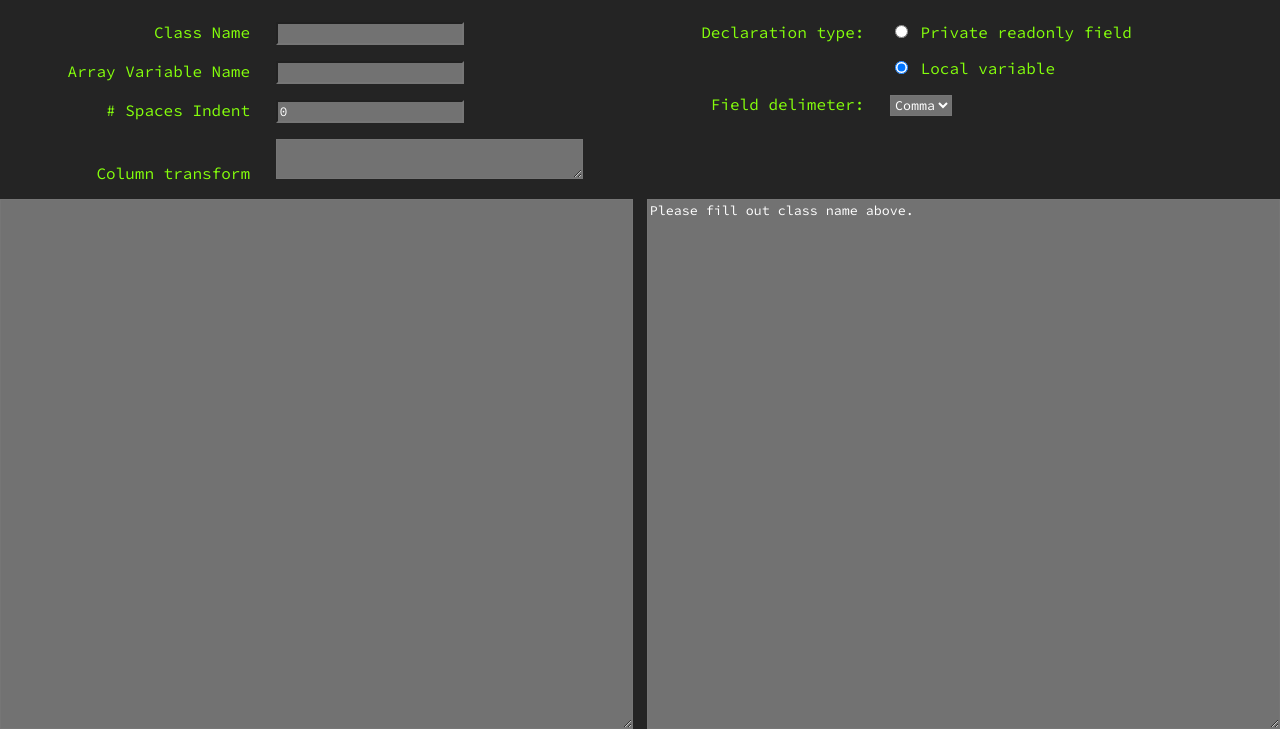
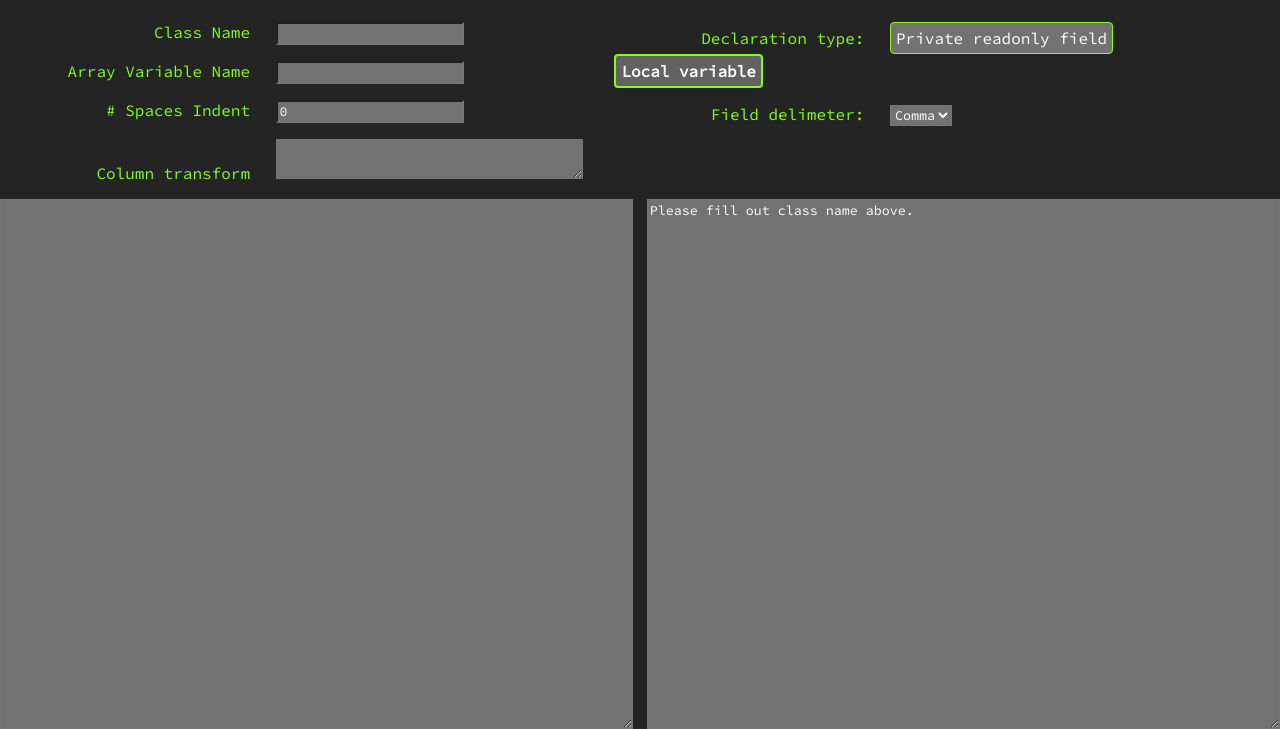
Before and after one commit to austinsims/test-data-generator, a plain HTML site: page index.html in a window 1280 px wide. Shown: the part 77-806 px from the top of the page. Drawn offline with Linux system fonts and the light colour scheme.

Commit message:
Change radio buttons to look like actual buttons

```diff
--- a/index.html
+++ b/index.html
@@ -37,17 +37,13 @@
 
             <p>
                     <label>Declaration type:</label>
-                    <input type="radio" name="declaration"
+                    <input type="radio" id="declaration-private" name="declaration"
                            data-bind="checked: declaration, value: 'private readonly ' + className() + '[]'">
-                    Private readonly field
+                    <label for="declaration-private" class="radio-label-button">Private readonly field</label>
+                    <input type="radio" id="declaration-local" name="declaration" value="var"
+                           data-bind="checked: declaration">
+                    <label for="declaration-local" class="radio-label-button">Local variable</label>
             </p>
-            <p>
-                    <label>&nbsp;</label>
-                    <input type="radio" name="declaration" value="var"
-                           data-bind="checked: declaration">
-                    Local variable
-            </p>
-
             <p>
                 <label>Field delimeter:</label>
                 <select id="delim" data-bind="value: delim">
--- a/style.css
+++ b/style.css
@@ -78,3 +78,24 @@ label {
 input[type='text'] {
     width: 180px;
 }
+
+.radio-label-button {
+    color: white;
+    background-color: #727272;
+
+    border: 1px solid #85FF0C;
+    border-radius: 4px;
+
+    width: auto;
+    padding: 5px;
+}
+
+input[type=radio]:checked + .radio-label-button {
+    background-color: #626262;
+    font-weight: bold;
+    border: 2px solid #85FF0C;
+}
+
+input[type=radio] {
+    display: none;
+}
```
